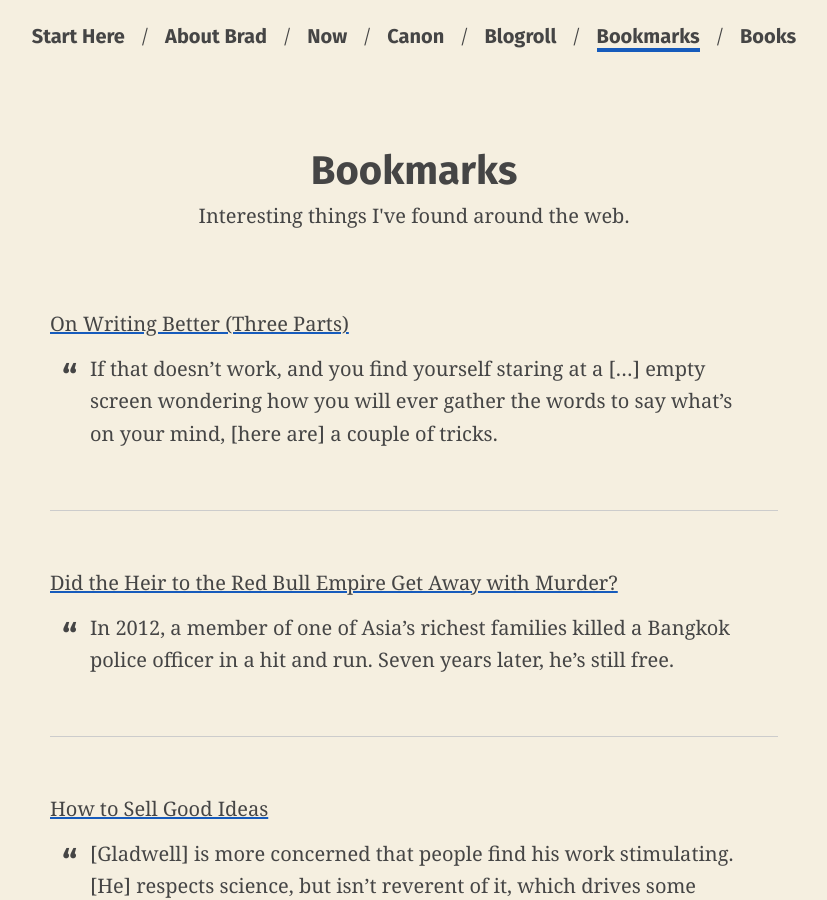
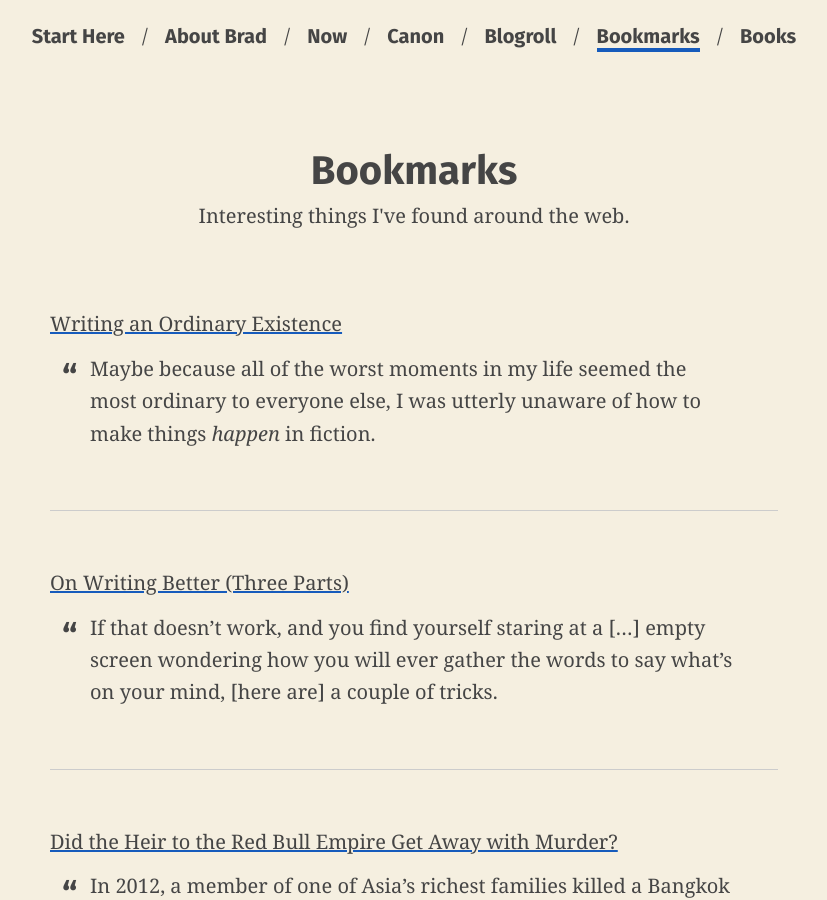
Before and after one commit to bradonomics/bradonomics.com, a Jekyll site: the page built from _pages/bookmarks.html, in a window 1280 px wide and 900 px high. Shown: the whole window, without its empty margins (226-1053 px from the left). Built offline with Jekyll 4.4.1, drawn with Linux system fonts in a browser that asks for light colours.

Commit message:
New bookmark

```diff
--- a/_data/bookmarks.yml
+++ b/_data/bookmarks.yml
@@ -2,6 +2,11 @@
   quote: |
   link:
   tags: []
+- title: Writing an Ordinary Existence
+  quote: |
+    Maybe because all of the worst moments in my life seemed the most ordinary to everyone else, I was utterly unaware of how to make things *happen* in fiction.
+  link: https://catapult.co/dont-write-alone/stories/kyle-lucia-wu-writing-an-ordinary-existence-plot-drama-racism
+  tags: ['Writing']
 - title: On Writing Better (Three Parts)
   quote: |
     If that doesn't work, and you find yourself staring at a [...] empty screen wondering how you will ever gather the words to say what's on your mind, [here are] a couple of tricks.
```
